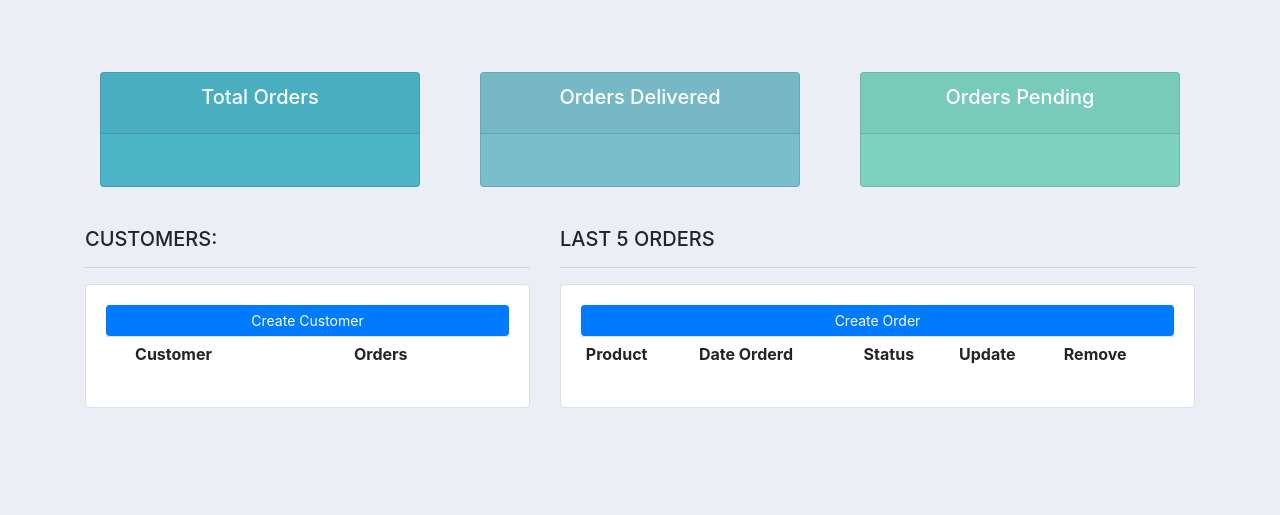
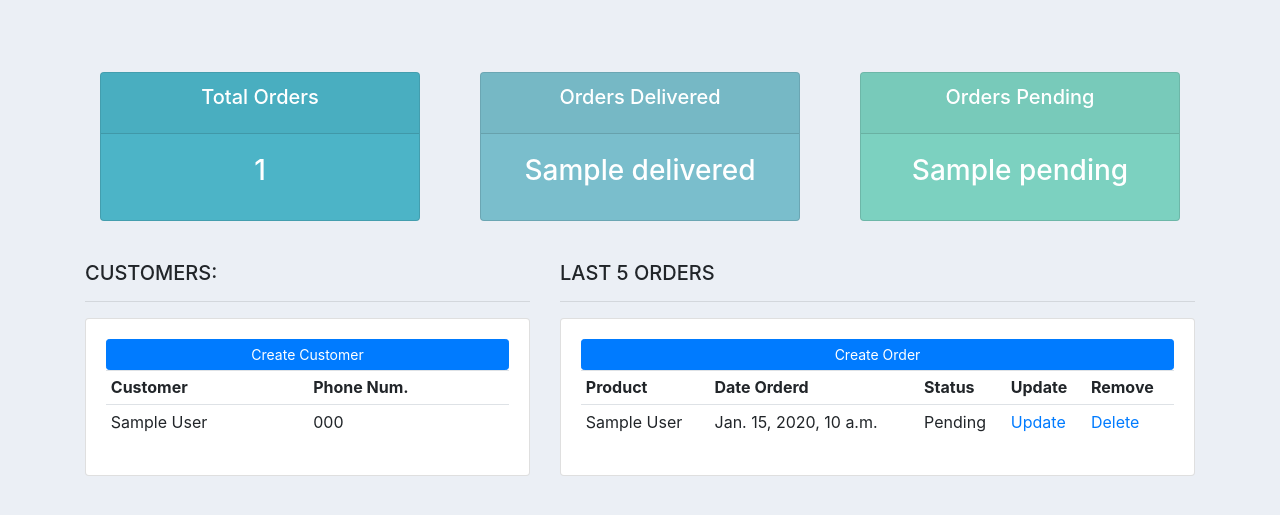
Before and after one commit to aliharby12/CRM-App, a Django app: template src/accounts/templates/accounts/dashboard.html in a window 1280 px wide. Shown: the part 56-571 px from the top of the page. Run offline with Django 3.2, Linux system fonts and the light colour scheme; tables that the repository leaves empty hold one stand-in row (values such as "Sample post"); the template is opened without the code that fills it: values that come from a table or form of the project are taken from there, most other values are stand-ins (such as "Sample title", 1, 10 or a date in 2020); lists and menus that the app fills with data are empty; some libraries are stand-ins or nearby versions.

Commit message:
edit home, customers and products views to render dynamic data

```diff
--- a/src/accounts/templates/accounts/dashboard.html
+++ b/src/accounts/templates/accounts/dashboard.html
@@ -14,11 +14,16 @@
 			<a class="btn btn-primary  btn-sm btn-block" href="">Create Customer</a>
 			<table class="table table-sm">
 				<tr>
-					<th></th>
 					<th>Customer</th>
-					<th>Orders</th>
+					<th>Phone Num.</th>
 				</tr>
 
+				{% for customer in customers %}
+					<tr>
+						<td>{{ customer.name }}</td>
+						<td>{{ customer.phone }}</td>
+					</tr>
+				{% endfor %}
 			</table>
 		</div>
 	</div>
@@ -37,6 +42,16 @@
 					<th>Remove</th>
 				</tr>
 
+				{% for order in orders %}
+					<tr>
+						<td>{{ order.product }}</td>
+						<td>{{ order.date_created }}</td>
+						<td>{{ order.status }}</td>
+						<td><a href="#">Update</a></td>
+						<td><a href="#">Delete</a></td>
+
+					</tr>
+				{% endfor %}
 			</table>
 		</div>
 	</div>
--- a/src/accounts/templates/accounts/status.html
+++ b/src/accounts/templates/accounts/status.html
@@ -8,7 +8,7 @@
 			  		<h5 class="card-title">Total Orders</h5>
 			  	</div>
 			  	<div class="card-body">
-			    	<h3 class="card-title"></h3>
+			    	<h3 class="card-title">{{ total_orders }}</h3>
 			  	</div>
 			</div>
 		</div>
@@ -21,7 +21,7 @@
 			  		<h5 class="card-title">Orders Delivered</h5>
 			  	</div>
 			  	<div class="card-body">
-			    	<h3 class="card-title"></h3>
+			    	<h3 class="card-title">{{ delivered }}</h3>
 			  	</div>
 			</div>
 		</div>
@@ -34,7 +34,7 @@
 			  		<h5 class="card-title">Orders Pending</h5>
 			  	</div>
 			  	<div class="card-body">
-			    	<h3 class="card-title"></h3>
+			    	<h3 class="card-title">{{ pending }}</h3>
 			  	</div>
 			</div>
 		</div>
```
Also changed, not shown: src/accounts/templates/accounts/products.html (+7 -1 lines), src/accounts/views.py (+20 -2 lines).
